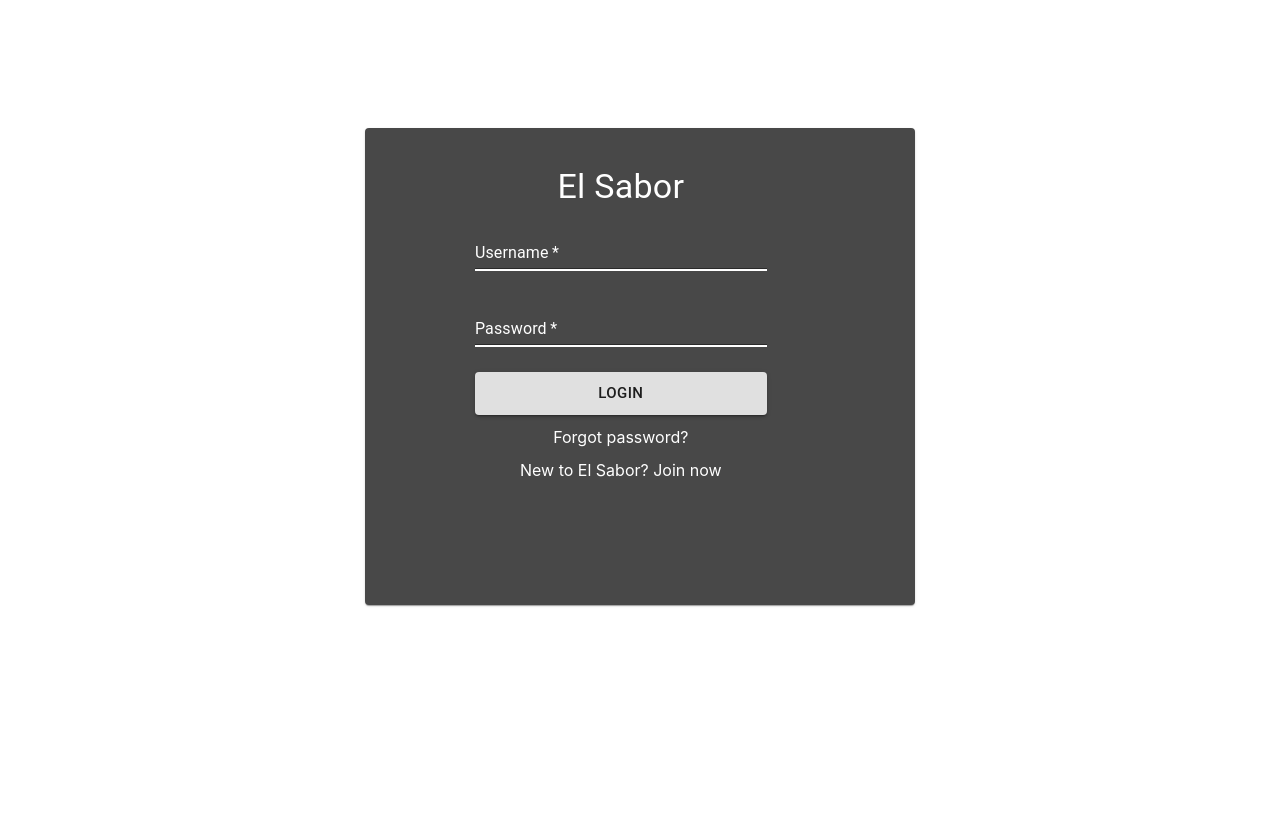
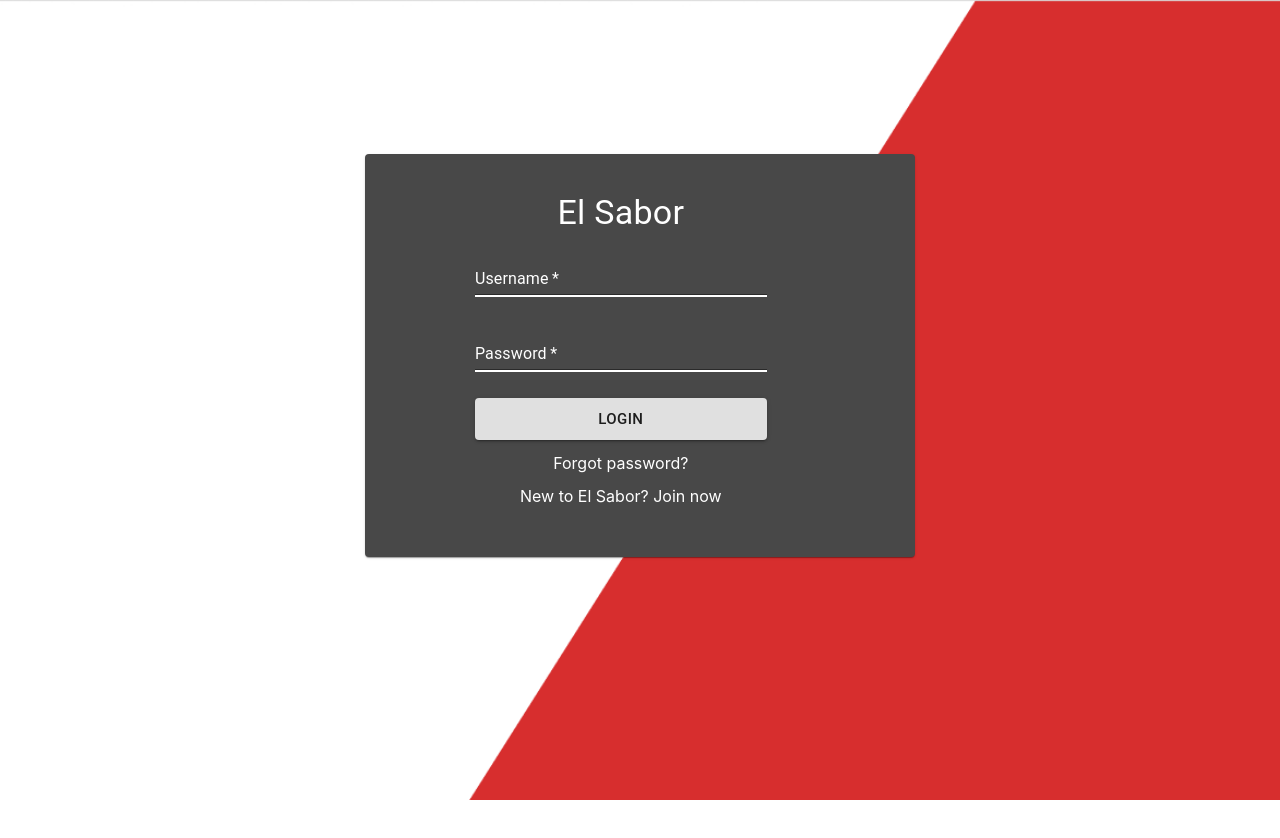
Before and after one commit to osagieomigie/elsabor, a React (Create React App) app in the folder frontend/: page / in a window 1280 px wide. Shown: the top 838 px of the page. After the commit the page ends 800 px from the top, so only its background shows below. Built offline with nearby package versions, Linux system fonts and the light colour scheme.

Commit message:
Incorporated background component to login and registration forms

```diff
--- a/frontend/src/App.js
+++ b/frontend/src/App.js
@@ -10,9 +10,15 @@ function App() {
   return (
     <Router>
       <div className="App">
-        <Route path="/" exact component= {LoginForm} />
-        <Route path="/background" component={Background} />
-        <Route path="/register" component={RegistrationForm} />
+        <Route
+          path="/"
+          exact
+          render={props => <Background comp={<LoginForm />} />}
+        />
+        <Route
+          path="/register"
+          render={props => <Background comp={<RegistrationForm />} />}
+        />
         <Route path="/deal" component={DealTile} />
       </div>
     </Router>
--- a/frontend/src/components/Styles.js
+++ b/frontend/src/components/Styles.js
@@ -2,7 +2,7 @@ import { makeStyles } from "@material-ui/core/styles";
 
 export const useStyles = makeStyles(theme => ({
   root: {
-    margin: "10%",
+    //marginTop: "10%",
     marginLeft: "auto",
     marginRight: "auto",
     padding: "3%",
@@ -11,6 +11,9 @@ export const useStyles = makeStyles(theme => ({
     height: "50%",
     color: "white !important",
     backgroundColor: "#484848 !important"
+  },
+  backGroundStyle: {
+    paddingTop: "12%"
   },
   form: {
     marginLeft: "0%",
--- a/frontend/src/components/background-red-slash.js
+++ b/frontend/src/components/background-red-slash.js
@@ -1,30 +1,32 @@
 // Code gotten from https://itnext.io/responsive-background-images-using-react-hooks-941af365ea1f
 
-import React, { useState, useEffect } from 'react';
-import '../App.css';
-import desktopImage from './Assets/background.png';
-import mobileImage from './Assets/background-mobile.png';
+import React, { useState, useEffect } from "react";
+import "../App.css";
+import desktopImage from "./Assets/background.png";
+import mobileImage from "./Assets/background-mobile.png";
+import { useStyles } from "./Styles";
 
-const Background = () => {
+const Background = ({ comp }) => {
   const imageUrl = useWindowWidth() >= 650 ? desktopImage : mobileImage;
-
+  const classes = useStyles();
   return (
-        <div className="App" style={{backgroundImage: `url(${imageUrl})` }}>
+    <div className="App" style={{ backgroundImage: `url(${imageUrl})` }}>
+      <div className={classes.backGroundStyle}>{comp}</div>
     </div>
   );
 };
 
 const useWindowWidth = () => {
-    const [windowWidth, setWindowWidth ] = useState(window.innerWidth);
+  const [windowWidth, setWindowWidth] = useState(window.innerWidth);
 
   const handleWindowResize = () => {
     setWindowWidth(window.innerWidth);
   };
 
   useEffect(() => {
-        window.addEventListener('resize', handleWindowResize);
-        return () => window.removeEventListener('resize', handleWindowResize);
-    },[]);
+    window.addEventListener("resize", handleWindowResize);
+    return () => window.removeEventListener("resize", handleWindowResize);
+  }, []);
 
   return windowWidth;
 };
```
Lines whose indentation alone changed are shown as unchanged.
